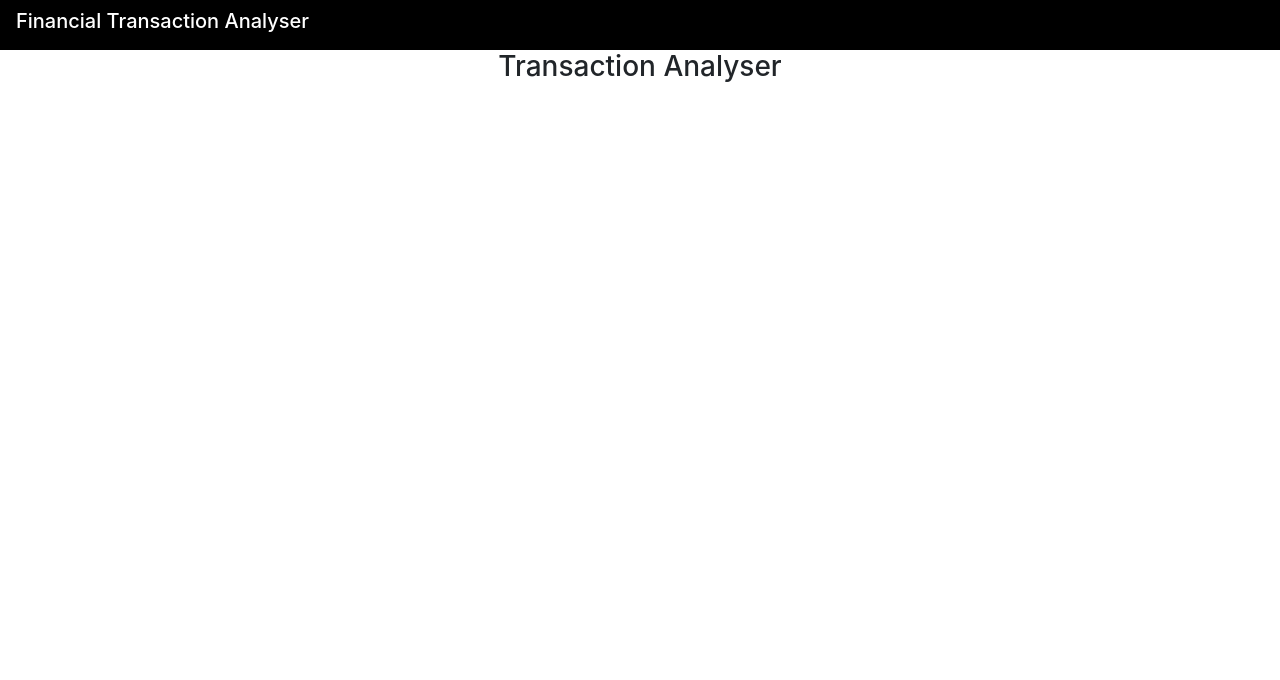
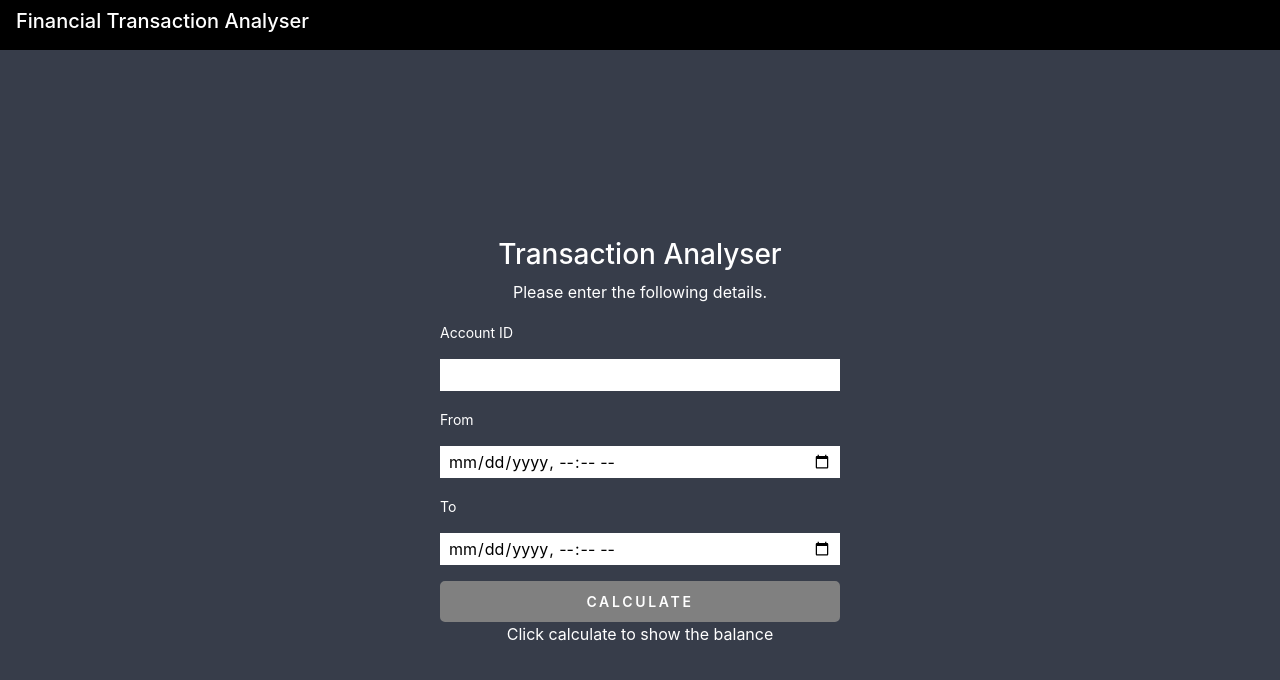
Before and after one commit to mithunprem/transactionanalyser, a React (Create React App) app: page / in a window 1280 px wide. Shown: the top 680 px of the page. Built offline with nearby package versions, Linux system fonts and the light colour scheme.

Commit message:
Designed the basic layout in the TransactionAnalyser page to show the input fields and the button to calculate the balance.

```diff
--- a/src/Containers/TransactionAnalyser/index.js
+++ b/src/Containers/TransactionAnalyser/index.js
@@ -1,6 +1,9 @@
-import React, { Component  } from "react"
+import React, { Component, Fragment  } from 'react';
 import Papa from 'papaparse';
+import Input from '../../Components/Input';
+import Button from '../../Components/Button';
 import transactionscsv from '../../Data/transactions.csv';
+import './transactionAnalyser.scss'
 
 class TransactionAnalyser extends Component {
 
@@ -25,7 +28,21 @@ class TransactionAnalyser extends Component {
   }
 
   render() {
-    return <h3>Transaction Analyser</h3>;
+    return (
+      <Fragment>
+        <div className="transaction-analyser">
+          <h3>Transaction Analyser</h3>
+          <p>Please enter the following details.</p>
+          <form onSubmit={this.calculate}>
+            <Input type="text" placeholder="Account ID" name="accountId" />
+            <Input type="datetime-local" placeholder="From" name="fromDate" />
+            <Input type="datetime-local" placeholder="To" name="toDate" />
+            <Button type="submit" label="Calculate" />
+          </form>
+          <p>Click calculate to show the balance</p>
+        </div>
+      </Fragment>
+    )
   }
 }
 
--- /dev/null
+++ b/src/Containers/TransactionAnalyser/transactionAnalyser.scss
@@ -0,0 +1,19 @@
+.transaction-analyser {
+  background-color: #373d4a;
+  min-height: 100vh;
+  display: flex;
+  flex-direction: column;
+  align-items: center;
+  justify-content: center;
+  color: white;
+
+  form {
+    width: 400px;
+    text-align: left;
+
+    label {
+      font-size: 14px;
+      margin: 0 0 8px;
+    }
+  }
+}
```
